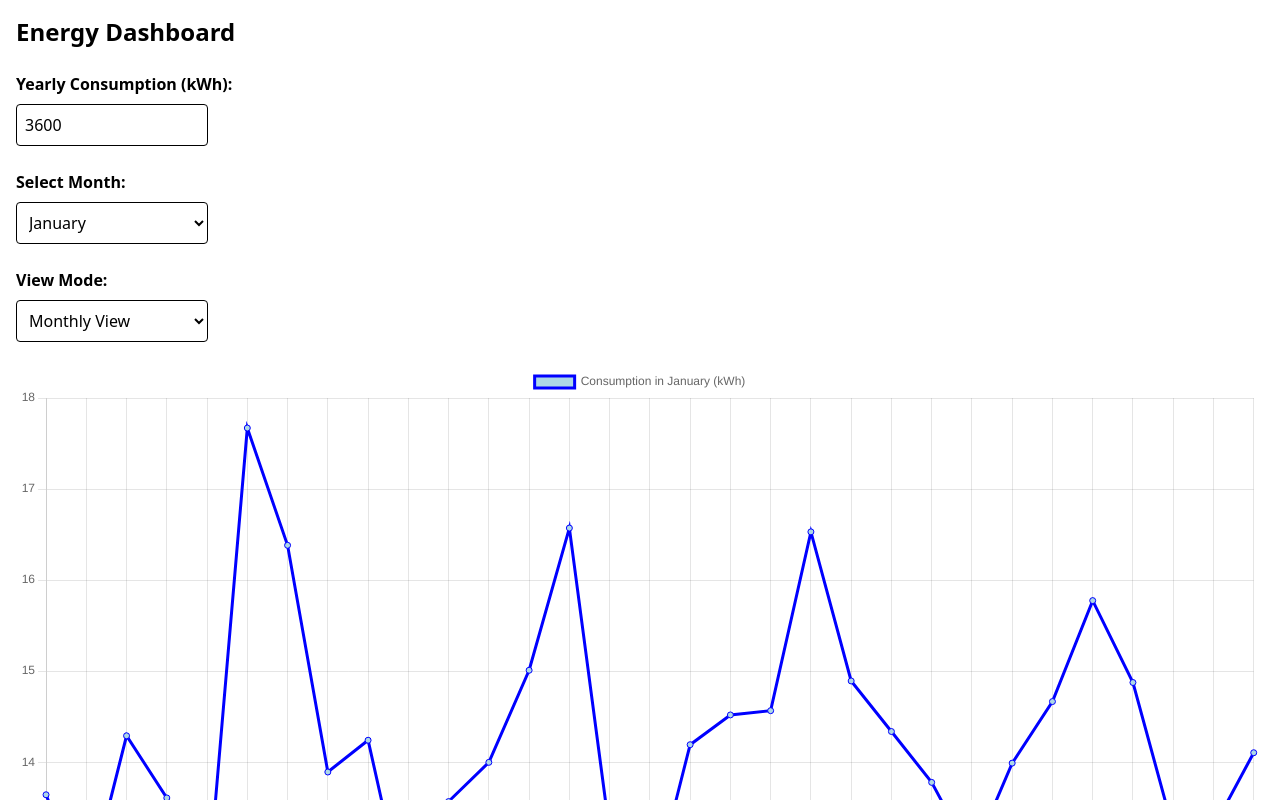
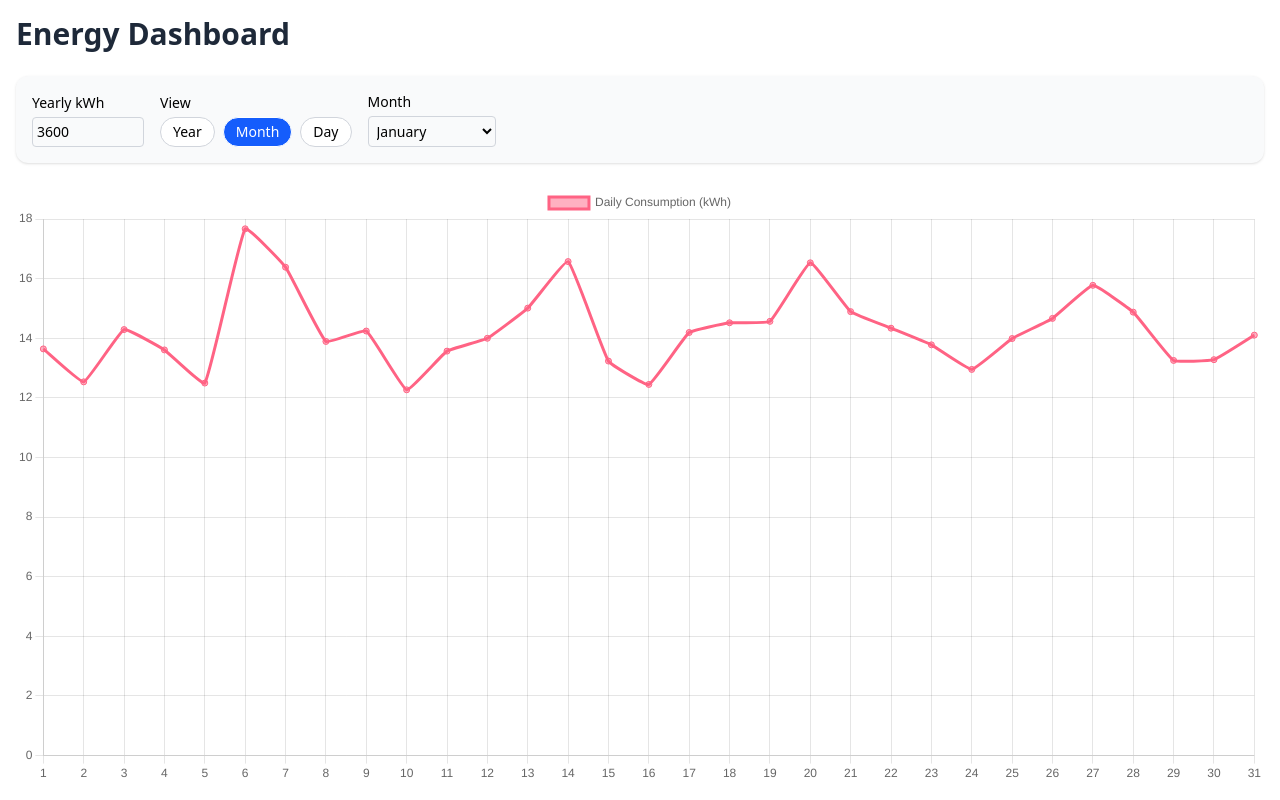
Before and after one commit to MerijnBol/EverydayWatt, a SvelteKit app in the folder energy-dashboard/: page / in a window 1280 px wide. Shown: the top 800 px of the page. Built offline with nearby package versions, Linux system fonts and the light colour scheme.

Commit message:
Add whole year view and improve graph design

```diff
--- a/energy-dashboard/src/lib/ConsumptionData.ts
+++ b/energy-dashboard/src/lib/ConsumptionData.ts
@@ -1,4 +1,4 @@
-import { type MonthData, Month } from './constants';
+import { type MonthData, Month, monthsData } from './constants';
 
 export class ConsumptionData {
 	private _yearlyConsumption: number;
@@ -44,6 +44,12 @@ export class ConsumptionData {
 		// Calculate what portion of yearly consumption this month should take
 		const normalizedWeight = this._monthlyWeights[month] / this._totalWeight;
 		return this._yearlyConsumption * normalizedWeight;
+	}
+
+	// Get yearly data showing consumption for each month
+	public getYearlyData(): number[] {
+		// Return the weighted consumption for each month in order
+		return monthsData.map((monthData) => this.getWeightedMonthlyConsumption(monthData.month));
 	}
 
 	// Get hourly data for a month (previously getDailyData)
--- a/energy-dashboard/src/lib/chartUtils.ts
+++ b/energy-dashboard/src/lib/chartUtils.ts
@@ -1,37 +1,67 @@
-import { type MonthData } from './constants';
+import { type MonthData, monthsData } from './constants';
 import { ConsumptionData } from './ConsumptionData';
 
 export function getChartData(
-	viewMode: 'month' | 'day',
+	viewMode: 'year' | 'month' | 'day',
 	selectedMonth: MonthData,
 	data: ConsumptionData
 ) {
+	// Common options for all chart types to ensure y-axis starts at 0
+	const commonOptions = {
+		scales: {
+			y: {
+				beginAtZero: true
+			}
+		}
+	};
+
+	if (viewMode === 'year') {
+		return {
+			labels: monthsData.map((month) => month.name),
+			datasets: [
+				{
+					label: 'Monthly Consumption (kWh)',
+					data: data.getYearlyData(),
+					borderColor: 'rgb(53, 162, 235)',
+					backgroundColor: 'rgba(53, 162, 235, 0.5)',
+					tension: 0.1
+				}
+			],
+			options: commonOptions
+		};
+	}
+
 	if (viewMode === 'day') {
-		const hours = Array.from({ length: 24 }, (_, i) => i + 1);
+		const hours = Array.from({ length: 24 }, (_, i) => `${i}:00`);
 		return {
 			labels: hours,
 			datasets: [
 				{
-					label: 'Consumption (kWh)',
+					label: 'Hourly Consumption (kWh)',
 					data: data.getDailyData(selectedMonth),
-					borderColor: 'blue',
-					backgroundColor: 'lightblue'
+					borderColor: 'rgb(75, 192, 192)',
+					backgroundColor: 'rgba(75, 192, 192, 0.5)',
+					tension: 0.1
 				}
-			]
+			],
+			options: commonOptions
 		};
 	}
+
 	if (viewMode === 'month') {
-		const days = Array.from({ length: selectedMonth.daysCount }, (_, i) => `Day ${i + 1}`);
+		const days = Array.from({ length: selectedMonth.daysCount }, (_, i) => `${i + 1}`);
 		return {
 			labels: days,
 			datasets: [
 				{
-					label: `Consumption in ${selectedMonth.name} (kWh)`,
+					label: `Daily Consumption (kWh)`,
 					data: data.getMonthlyData(selectedMonth),
-					borderColor: 'blue',
-					backgroundColor: 'lightblue'
+					borderColor: 'rgb(255, 99, 132)',
+					backgroundColor: 'rgba(255, 99, 132, 0.5)',
+					tension: 0.1
 				}
-			]
+			],
+			options: commonOptions
 		};
 	}
 }
--- a/energy-dashboard/src/routes/+page.svelte
+++ b/energy-dashboard/src/routes/+page.svelte
@@ -7,16 +7,14 @@
 	import { ConsumptionData } from '$lib/ConsumptionData';
 
 	let chartEl: HTMLCanvasElement;
-	let viewMode: 'month' | 'day' = 'month';
-	let selectedMonth: MonthData = monthsData[0]; // Default to January
-	let yearlyConsumption = 3600; // Default yearly in kWh
+	let viewMode: 'year' | 'month' | 'day' = 'month';
+	let selectedMonth: MonthData = monthsData[0];
+	let yearlyConsumption = 3600;
 
-	// Create a store with our ConsumptionData class
 	const consumptionData = writable<ConsumptionData>(new ConsumptionData(yearlyConsumption));
 
 	let chart: Chart;
 
-	// Update energy data when consumption changes
 	function updateConsumptionData() {
 		consumptionData.update((data) => {
 			data.setYearlyConsumption(yearlyConsumption);
@@ -38,46 +36,97 @@
 		const initialData = get(consumptionData);
 		chart = new Chart(chartEl, {
 			type: 'line',
-			data: getChartData(viewMode, selectedMonth, initialData)
+			data: getChartData(viewMode, selectedMonth, initialData),
+			options: {
+				responsive: true,
+				maintainAspectRatio: false,
+				scales: {
+					y: {
+						beginAtZero: true
+					}
+				}
+			}
 		});
 	});
 </script>
 
-<main class="space-y-6 p-4">
-	<h1 class="text-2xl font-bold">Energy Dashboard</h1>
+<main class="flex min-h-screen flex-col gap-6 overflow-hidden bg-white p-4">
+	<h1 class="text-3xl font-bold text-gray-800">Energy Dashboard</h1>
 
-	<section class="space-y-2">
-		<label class="block font-semibold">Yearly Consumption (kWh):</label>
+	<section class="flex flex-wrap items-center gap-4 rounded-xl bg-gray-50 p-4 shadow-sm">
+		<div class="flex flex-col text-sm">
+			<label for="yearly-consumption" class="mb-1 font-medium">Yearly kWh</label>
 			<input
+				id="yearly-consumption"
 				type="number"
 				bind:value={yearlyConsumption}
-			class="w-48 rounded border p-2"
+				class="w-28 rounded border border-gray-300 p-1"
 				on:change={updateConsumptionData}
 			/>
-	</section>
+		</div>
 
-	<section class="space-y-2">
-		<label class="block font-semibold">Select Month:</label>
-		<select bind:value={selectedMonth} class="w-48 rounded border p-2" on:change={updateChart}>
+		<div class="flex flex-col text-sm">
+			<span class="mb-1 font-medium">View</span>
+			<div class="flex gap-2">
+				<button
+					class="rounded-full border px-3 py-1 text-sm transition-all
+							{viewMode === 'year' ? 'bg-blue-600 text-white' : 'border-gray-300 bg-white'}"
+					on:click={() => {
+						viewMode = 'year';
+						updateChart();
+					}}
+				>
+					Year
+				</button>
+				<button
+					class="rounded-full border px-3 py-1 text-sm transition-all
+							{viewMode === 'month' ? 'bg-blue-600 text-white' : 'border-gray-300 bg-white'}"
+					on:click={() => {
+						viewMode = 'month';
+						updateChart();
+					}}
+				>
+					Month
+				</button>
+				<button
+					class="rounded-full border px-3 py-1 text-sm transition-all
+							{viewMode === 'day' ? 'bg-blue-600 text-white' : 'border-gray-300 bg-white'}"
+					on:click={() => {
+						viewMode = 'day';
+						updateChart();
+					}}
+				>
+					Day
+				</button>
+			</div>
+		</div>
+
+		{#if viewMode !== 'year'}
+			<div class="flex flex-col text-sm">
+				<label for="month-select" class="mb-1 font-medium">Month</label>
+				<select
+					id="month-select"
+					bind:value={selectedMonth}
+					class="w-32 rounded border border-gray-300 p-1"
+					on:change={updateChart}
+				>
 					{#each monthsData as month}
 						<option value={month}>{month.name}</option>
 					{/each}
 				</select>
+			</div>
+		{/if}
 	</section>
 
-	<section class="space-y-2">
-		<label class="block font-semibold">View Mode:</label>
-		<select bind:value={viewMode} class="w-48 rounded border p-2" on:change={updateChart}>
-			<option value="month">Monthly View</option>
-			<option value="day">Daily View</option>
-		</select>
-	</section>
-
-	<canvas bind:this={chartEl} width="600" height="300"></canvas>
+	<div class="relative flex-1">
+		<canvas bind:this={chartEl} class="absolute inset-0 h-full w-full"></canvas>
+	</div>
 </main>
 
 <style>
-	canvas {
-		max-width: 100%;
+	:global(body) {
+		margin: 0;
+		font-family: system-ui, sans-serif;
+		background: #f9fafb;
 	}
 </style>
```
Lines whose indentation alone changed are shown as unchanged.
